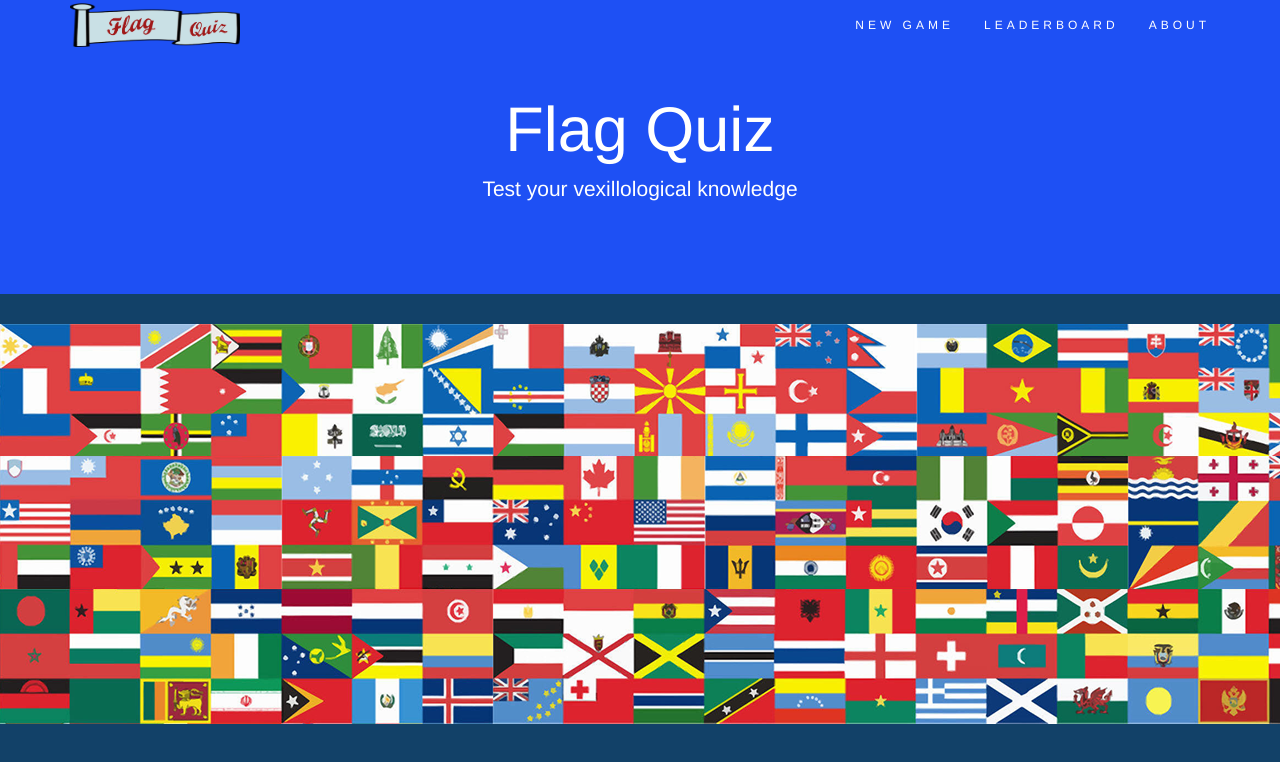
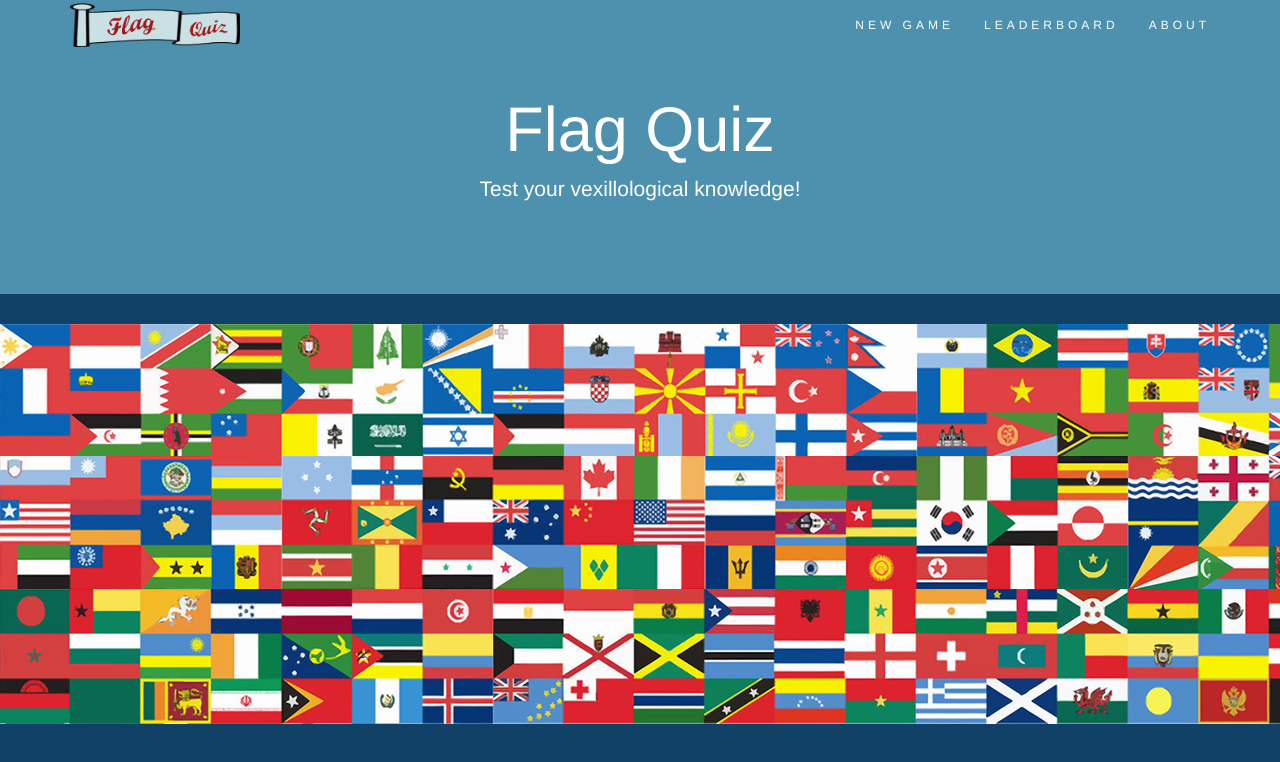
Before and after one commit to rjhunter3/TheFlagQuiz, a plain HTML site: page index.html in a window 1280 px wide. Drawn offline with nearby package versions, Linux system fonts and the light colour scheme.

Commit message:
New colour for the navbar
Looks a bit better, left comments in for alternative colours

```diff
--- a/index.html
+++ b/index.html
@@ -39,7 +39,7 @@
 
 <div class="jumbotron">
   <h1>Flag Quiz</h1>
-  <p>Test your vexillological knowledge</p>
+  <p>Test your vexillological knowledge!</p>
 </div>
 <!--<br>
 <br>-->
--- a/style.css
+++ b/style.css
@@ -6,7 +6,7 @@ body {
     background-color: #124168 !important
 }
 div.jumbotron {
-    background-color: #1e50f4; /* Blue */
+    background-color: #4e91ae; /* Blue */
     color: #ffffff;
     text-align: center;
     padding: 75px;
@@ -42,7 +42,9 @@ div.jumbotron {
 
 .navbar {
   margin-bottom: 0;
-  background-color: #1e50f4 !important;
+  /*background-color: #1e50f4 !important;*/
+  /*background-color: #74A3F3 !important;*/
+  background-color: #4e91ae !important;
   z-index: 9999;
   border: 0 !important;
   font-size: 12px !important;
@@ -56,7 +58,7 @@ div.jumbotron {
 }
 
 .navbar-nav li a:hover, .navbar-nav li.active a {
-  color: #1e50f4 !important;
+  color: #4e91ae !important;
   background-color: #fff !important;
 }
 
```
